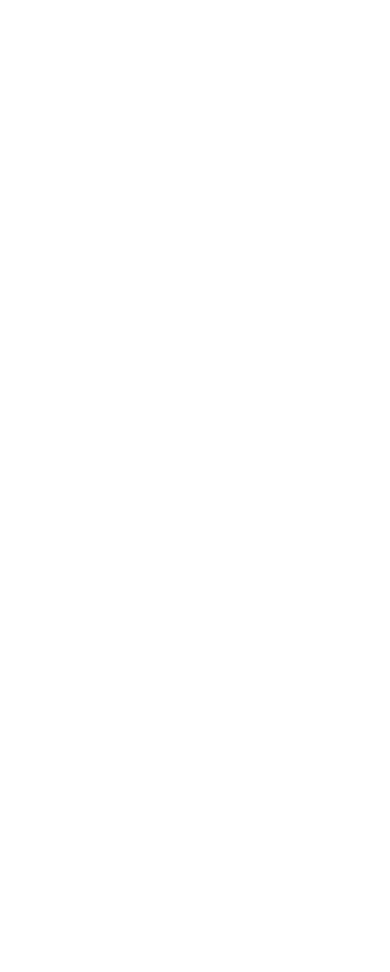
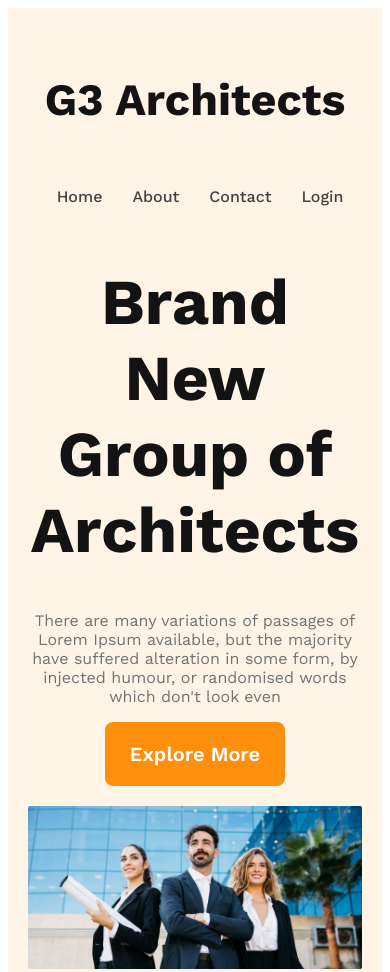
Before and after one commit to mohiuddin143/g3-architects, a plain HTML site: page index.html in a window 390 px wide. Shown: the top 972 px of the page. Before the commit the page ends 844 px from the top, so only its background shows below. Drawn offline with nearby package versions, Linux system fonts and the light colour scheme.

Commit message:
finished the header section with responsive for mobile and medium devices

```diff
--- a/index.html
+++ b/index.html
@@ -7,6 +7,26 @@
     <link rel="stylesheet" href="./styles/architect.css">
 </head>
 <body>
-
+    <header>
+        <nav>
+            <h3 class="nav-title">G3 Architects</h3>
+            <ul>
+                <li><a href="">Home</a></li>
+                <li><a href="">About</a></li>
+                <li><a href="">Contact</a></li>
+                <li><a href="">Login</a></li>
+            </ul>
+        </nav>
+        <div class="banner">
+            <div class="banner-content">
+                <h1 class="banner-title">Brand New Group of Architects</h1>
+                <p class="banner-info">There are many variations of passages of Lorem Ipsum available, but the majority have suffered alteration in some form, by injected humour, or randomised words which don't look even</p>
+                <button class="btn-primary">Explore More</button>
+            </div>
+            <img src="images/banner.png" alt="">
+        </div>
+    </header>
+    <main></main>
+    <footer></footer>
 </body>
 </html>
--- a/styles/architect.css
+++ b/styles/architect.css
@@ -0,0 +1,97 @@
+/* work sans font from google fonts  */
+@import url('https://fonts.googleapis.com/css2?family=Lato:ital,wght@1,900&family=Montserrat:wght@400;600;700&family=Poppins:wght@700&family=Raleway:wght@500;700&family=Work+Sans:wght@400;500;600;700;800&display=swap');
+
+* {
+    font-family: 'Lato', sans-serif;
+    font-family: 'Montserrat', sans-serif;
+    font-family: 'Poppins', sans-serif;
+    font-family: 'Raleway', sans-serif;
+    font-family: 'Work Sans', sans-serif;
+}
+
+/* shared styles  */
+.btn-primary {
+    color: #FFF;
+    text-align: center;
+    border: none;
+    border-radius: 8px;
+    background: #FF900E;
+    font-size: 1.25rem;
+    font-weight: 600;
+    padding: 20px 25px;
+    cursor: pointer;
+}
+
+/* header styles  */
+header {
+    background: rgba(255, 144, 14, 0.10);
+    padding: 50px 240px;
+}
+
+nav {
+    display: flex;
+    justify-content: space-between;
+    align-items: center;
+}
+
+.nav-title {
+    font-size: 2.8rem;
+    font-weight: 700;
+    color: #131313;
+}
+
+nav>ul {
+    display: flex;
+}
+
+nav li {
+    list-style: none;
+    margin-right: 30px;
+    font-weight: 500;
+    font-size: 1rem;
+}
+
+nav li a {
+    text-decoration: none;
+    color: #424242;
+}
+
+/* banner styles  */
+.banner-content {
+    max-width: 800px;
+    text-align: center;
+    margin: 0 auto;
+}
+
+.banner-title {
+    font-size: 4rem;
+    font-weight: 700;
+    color: #131313;
+}
+.banner-info {
+    color: #727272;
+}
+.banner img{
+    width: 100%;
+    margin-top: 20px;
+}
+
+/* responsive media queries */
+/* mobile devices */
+@media screen and (max-width: 576px) {
+    header{
+        padding: 20px;
+    }
+    nav{
+        flex-direction: column;
+    }
+}
+/* tablet or medium devices */
+@media screen and (min-width: 577px) and (max-width: 960px) {
+    header{
+        padding: 40px;
+    }
+    nav{
+        flex-direction: column;
+    }
+}
```
